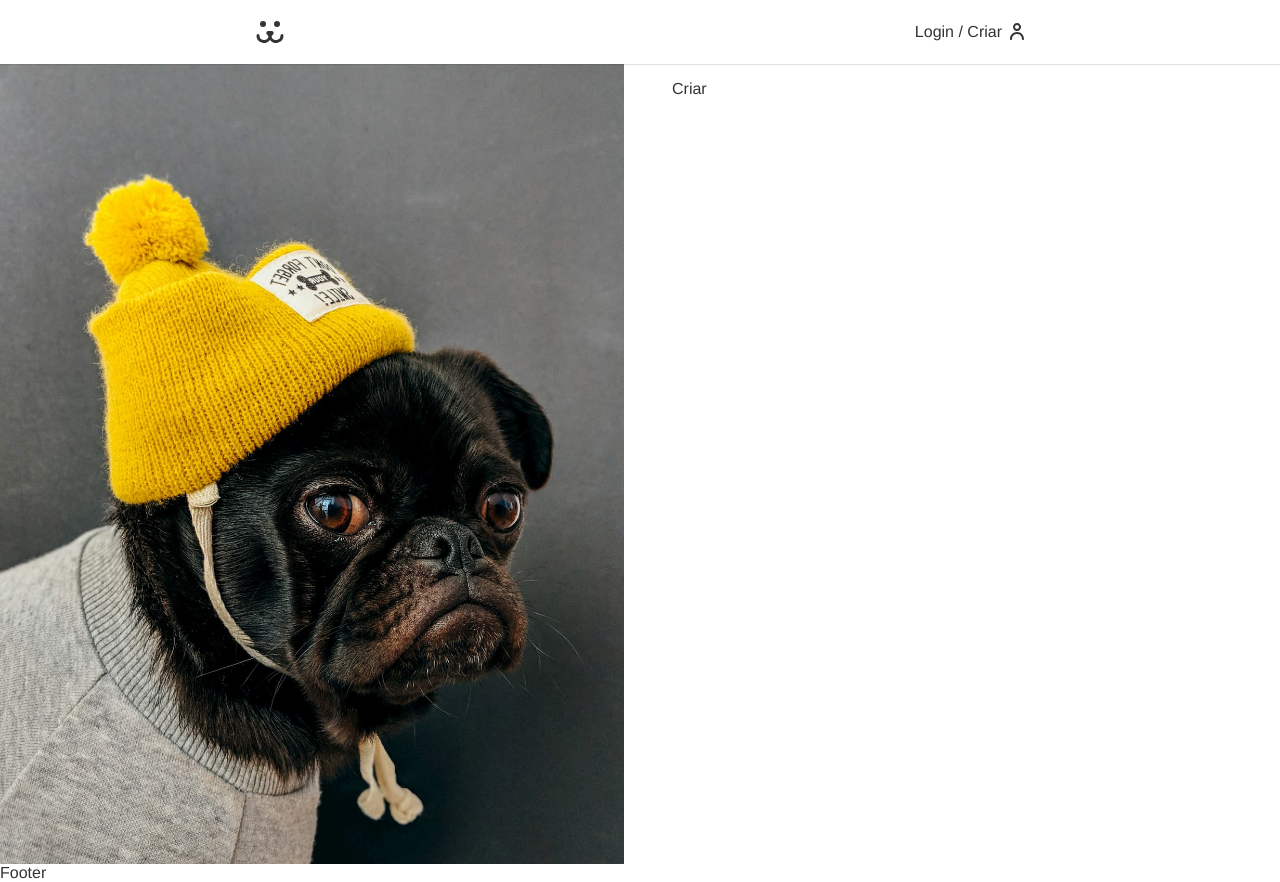
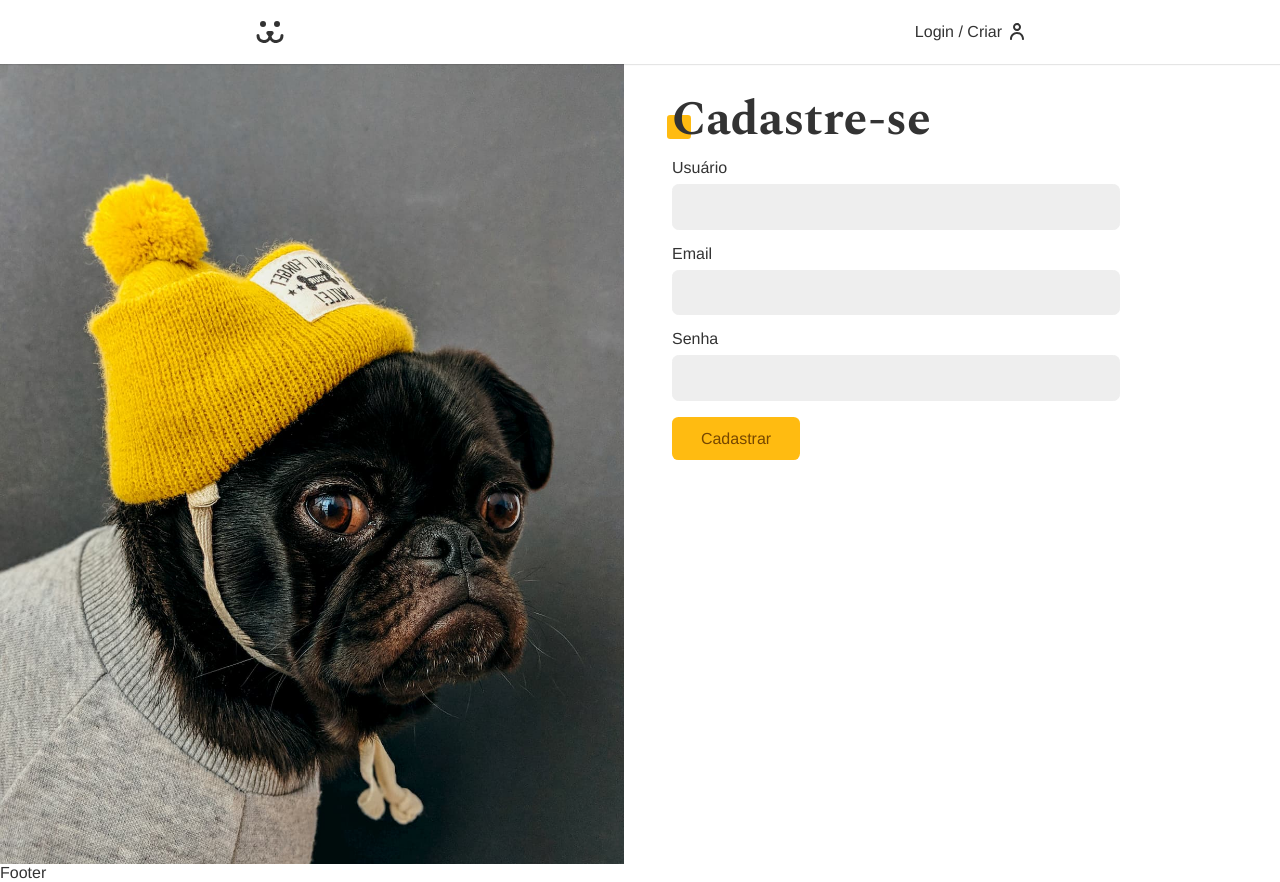
Before and after one commit to isaquerchaves/dogs, a React (Vite) app: page /login/criar in a window 1280 px wide. Built offline with nearby package versions, Linux system fonts and the light colour scheme.

Commit message:
feat: add context UserContext

```diff
--- a/src/Hooks/useForm.tsx
+++ b/src/Hooks/useForm.tsx
@@ -2,12 +2,18 @@ import React from "react";
 
 const types = {
     email: {
-        // /^(([^<>()[\]\\.,;:\s@"]+(\.[^<>()[\]\\.,;:\s@"]+)*)|.(".+"))@((\[[0-9]{1,3}\.[0-9]{1,3}\.[0-9]{1,3}\.[0-9]{1,3}\])|(([a-zA-Z\-0-9]+\.)+[a-zA-Z]{2,}))$/
+        regex: /^(([^<>()[\]\\.,;:\s@"]+(\.[^<>()[\]\\.,;:\s@"]+)*)|.(".+"))@((\[[0-9]{1,3}\.[0-9]{1,3}\.[0-9]{1,3}\.[0-9]{1,3}\])|(([a-zA-Z\-0-9]+\.)+[a-zA-Z]{2,}))$/
+        ,
+        message: 'Email inválido.',
+    },
+    password: {
+        // /^(?=.*\d)(?=.*[a-z])(?=.*[A-Z])(?=.*[$*&@#])[0-9a-zA-Z$*&@#]{8,}$/
         regex: /.*/
         ,
-        message: 'Preencha um valor.',
+        message: ''
+        // 'Sua senha deve conter no mínimo 8 caracteres 1 letra maiúscula 1 número e 1 caractere especial.'
     },
-    password: {
+    username: {
         regex: /.*/
         ,
         message: 'Preencha um valor.'
--- a/src/api.tsx
+++ b/src/api.tsx
@@ -36,3 +36,16 @@ export function USER_GET(token: string) {
         }
     }
 }
+
+export function USER_POST(body: string) {
+    return {
+        url: API_URL + '/api/user',
+        options: {
+            method: 'POST',
+            headers: {
+                'Content-Type': 'application/json',
+            },
+            body: JSON.stringify(body)
+        },
+    }
+}
--- a/src/components/Login/LoginCreate.tsx
+++ b/src/components/Login/LoginCreate.tsx
@@ -1,8 +1,42 @@
+import React from "react";
+import useForm from "../../Hooks/useForm";
+import { UserContext } from "../../UserContext";
+import { USER_POST } from "../../api";
+import Button from "../Forms/Button";
+import Input from "../Forms/Input";
+
 const LoginCreate = () => {
+    const username = useForm('username');
+    const email = useForm('email');
+    const password = useForm('password');
+
+    const { userLogin }: any = React.useContext(UserContext)
+
+    async function handleSubmit(event: any) {
+        event.preventDefault();
+
+        const userData: any = {
+            username: username.value,
+            email: email.value,
+            password: password.value,
+        };
+
+        const { url, options } = USER_POST(userData);
+        const response = await fetch(url, options);
+        if (response.ok) userLogin(username.value, password.value);
+        console.log(response);
+    }
+
     return (
-        <div>
-            Criar
-        </div>
+        <section className="animeLeft">
+            <h1 className="title">Cadastre-se</h1>
+            <form onSubmit={handleSubmit}>
+                <Input label="Usuário" type="text" name="username" {...username} />
+                <Input label="Email" type="email" name="email" {...email} />
+                <Input label="Senha" type="password" name="password" {...password} />
+                <Button>Cadastrar</Button>
+            </form>
+        </section>
     );
 }
 
--- a/src/components/Login/LoginForm.tsx
+++ b/src/components/Login/LoginForm.tsx
@@ -9,7 +9,7 @@ import styles from "./LoginForm.module.css";
 import stylesBtn from "../Forms/Button.module.css";
 
 const LoginForm = () => {
-    const username = useForm('email');
+    const username = useForm('username');
     const password = useForm('password');
 
     const { userLogin, error, loading }: any = React.useContext(UserContext);
```
Also changed, not shown: src/Hooks/useFetch.tsx (added).
